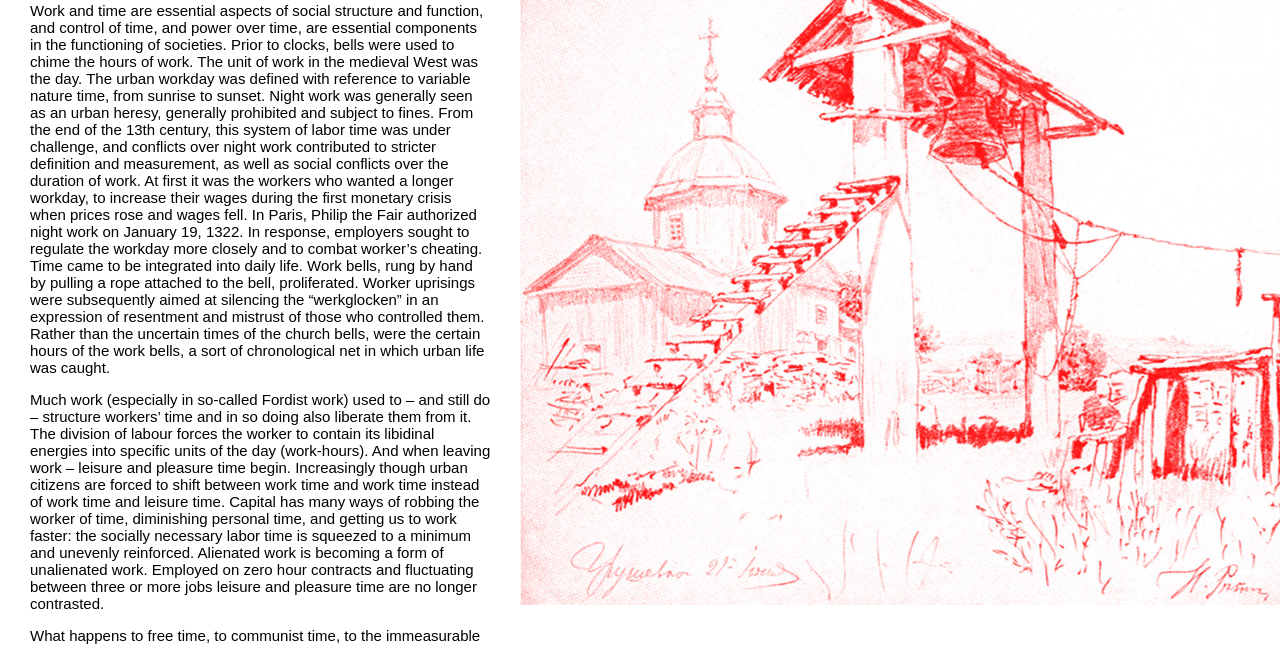
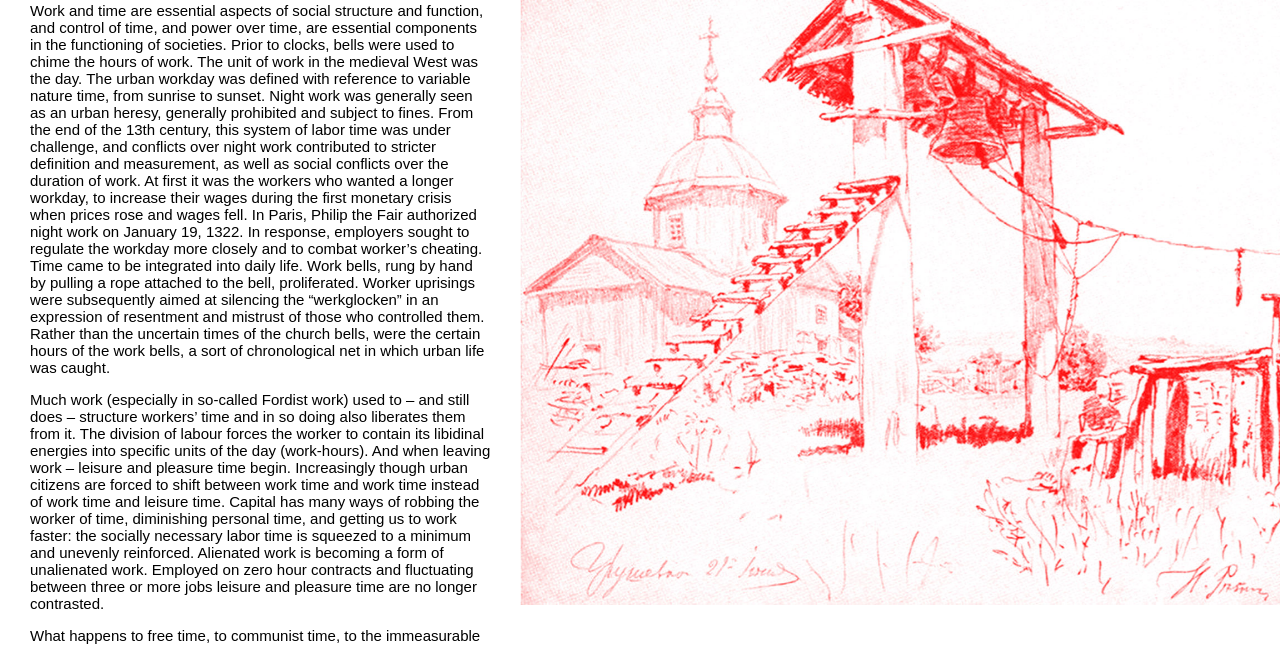
Before and after one commit to annassag/belltower, a plain HTML site: page index.html in a window 1280 px wide. Shown: the part 155-800 px from the top of the page. Drawn offline with Linux system fonts and the light colour scheme; a web font is replaced by a local one.

Commit message:
Add files via upload

```diff
--- a/index.html
+++ b/index.html
@@ -190,7 +190,7 @@ a {
 <div class="text">
 <p>Work and time are essential aspects of social structure and function, and control of time, and power over time, are essential components in the functioning of societies. Prior to clocks, bells were used to chime the hours of work. The unit of work in the medieval West was the day. The urban workday was defined with reference to variable nature time, from sunrise to sunset. Night work was generally seen as an urban heresy, generally prohibited and subject to fines. From the end of the 13th century, this system of labor time was under challenge, and conflicts over night work contributed to stricter definition and measurement, as well as social conflicts over the duration of work. At first it was the workers who wanted a longer workday, to increase their wages during the first monetary crisis when prices rose and wages fell. In Paris, Philip the Fair authorized night work on January 19, 1322. In response, employers sought to regulate the workday more closely and to combat worker’s cheating. Time came to be integrated into daily life. Work bells, rung by hand by pulling a rope attached to the bell, proliferated. Worker uprisings were subsequently aimed at silencing the “werkglocken” in an expression of resentment and mistrust of those who controlled them. Rather than the uncertain times of the church bells, were the certain hours of the work bells, a sort of chronological net in which urban life was caught.</p>
 <p>
-Much work (especially in so-called Fordist work) used to – and still do – structure workers’ time and in so doing also liberate them from it. The division of labour forces the worker to contain its libidinal energies into specific units of the day (work-hours). And when leaving work – leisure and pleasure time begin. Increasingly though urban citizens are forced to shift between work time and work time instead of work time and leisure time. Capital has many ways of robbing the worker of time, diminishing personal time, and getting us to work faster: the socially necessary labor time is squeezed to a minimum and unevenly reinforced. Alienated work is becoming a form of unalienated work. Employed on zero hour contracts and fluctuating between three or more jobs leisure and pleasure time are no longer contrasted.</p>
+Much work (especially in so-called Fordist work) used to – and still does – structure workers’ time and in so doing also liberates them from it. The division of labour forces the worker to contain its libidinal energies into specific units of the day (work-hours). And when leaving work – leisure and pleasure time begin. Increasingly though urban citizens are forced to shift between work time and work time instead of work time and leisure time. Capital has many ways of robbing the worker of time, diminishing personal time, and getting us to work faster: the socially necessary labor time is squeezed to a minimum and unevenly reinforced. Alienated work is becoming a form of unalienated work. Employed on zero hour contracts and fluctuating between three or more jobs leisure and pleasure time are no longer contrasted.</p>
 <p>
 What happens to free time, to communist time, to the immeasurable rhythms of the body and its drives when there are no limits, when productive labour doesn’t structure our time in the same way? How do we release our erotic and free moving energies – potentialities – if there is nothing to measure or limit it against? Instead of asking for productive labour to do this, can we impose our own limits and transcendental horizons and so produce an emancipated praxis?</p>
 <p>
```
